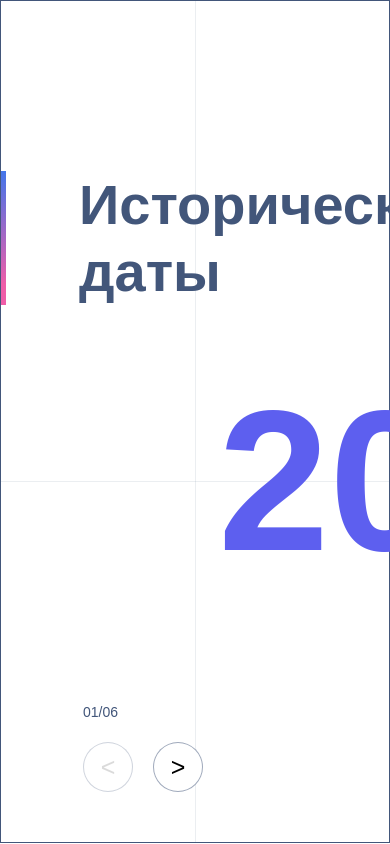
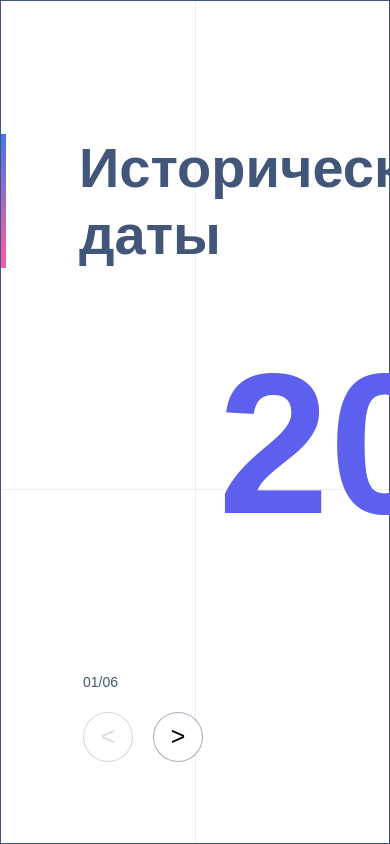
Before and after one commit to Miroslav988/tt-only, a React (Create React App) app: page / in a window 390 px wide. Shown: the top 844 px of the page. Built offline with nearby package versions, Linux system fonts and the light colour scheme.

Commit message:
чуть больше адаптивности

```diff
--- a/src/components/MainComponent/MainComponent.scss
+++ b/src/components/MainComponent/MainComponent.scss
@@ -1,3 +1,7 @@
+.scale {
+  position: relative;
+  margin-top: calc(100dvh / 1080px * 170px);
+}
 .mainCont {
   position: relative;
   margin: auto;
@@ -6,7 +10,6 @@
   height: 100dvh;
   width: 100vw;
   max-width: 1440px;
-  max-height: fit-content;
   border: 1px solid #42567a;
   box-sizing: border-box;
 }
@@ -25,7 +28,7 @@
   z-index: -1;
   border: 0;
   position: absolute;
-  top: 472px; /* Расстояние от верхнего края */
+  top: 480px; /* Расстояние от верхнего края */
   left: 0;
   width: 100vw; /* Ширина горизонтальной линии */
   height: 1px; /* Высота горизонтальной линии */
@@ -38,7 +41,6 @@
   height: 134px;
   padding-left: 78px;
   margin: 0;
-  margin-top: 170px;
   font-size: 56px;
   line-height: 67px;
   color: #42567a;
--- a/src/components/MainComponent/MainComponent.tsx
+++ b/src/components/MainComponent/MainComponent.tsx
@@ -57,15 +57,15 @@ const MainComponent = () => {
     <div className="mainCont">
       <hr className="perp" />
       <hr className="par" />
-      <h1 className="pageTitle">Исторические даты</h1>
       <div className="scale">
+        <h1 className="pageTitle">Исторические даты</h1>
         <MyCircle
           buttonList={btns}
           onActiveNameChange={handleActiveNameChange}
         />
         <NumbCont startNumb={startDate} endNumb={endDate} />
+        <NewsSection newsArr={newsArr} startDate={startDate} />
       </div>
-      <NewsSection newsArr={newsArr} startDate={startDate} />
     </div>
   );
 };
--- a/src/components/UI/MyCircle.scss
+++ b/src/components/UI/MyCircle.scss
@@ -15,7 +15,7 @@
 .cirlceCont {
   display: flex;
   position: absolute;
-  top: 215px;
+  top: 52px;
   left: 452px;
 }
 .item {
```
